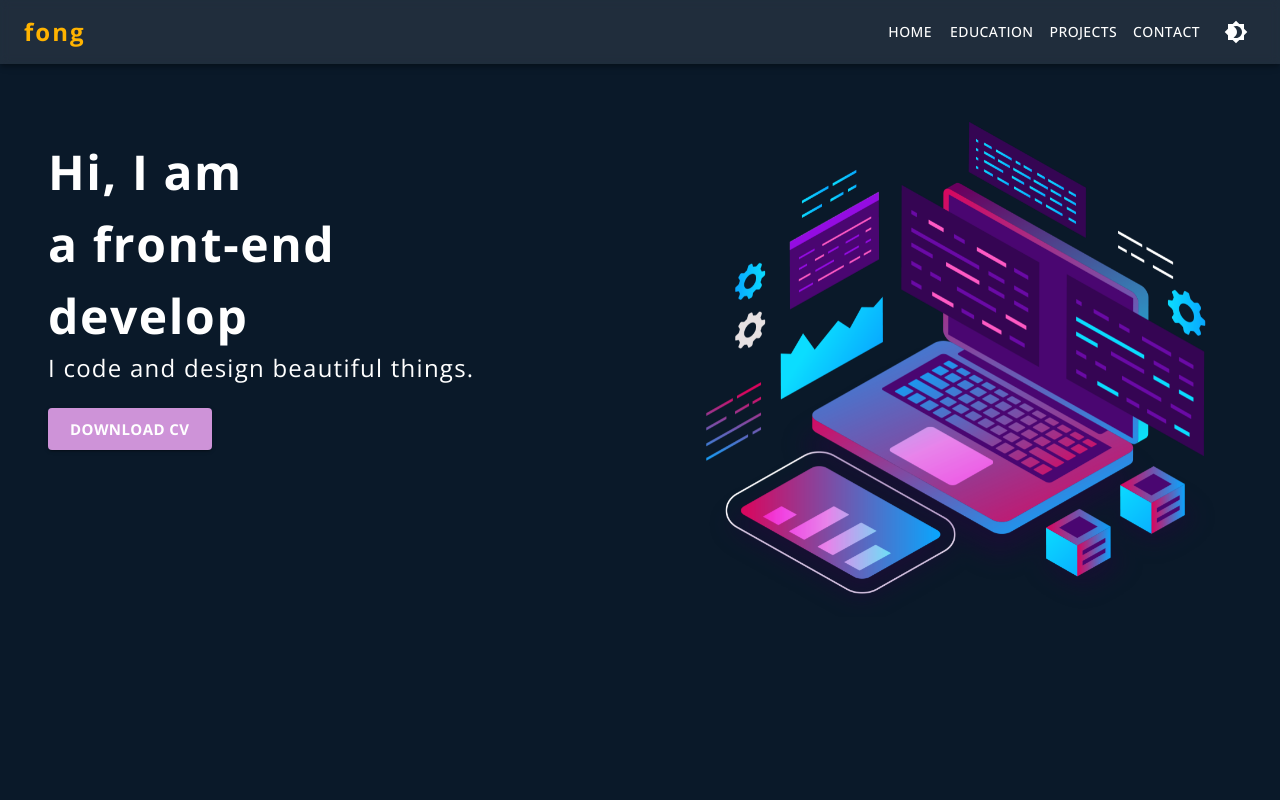
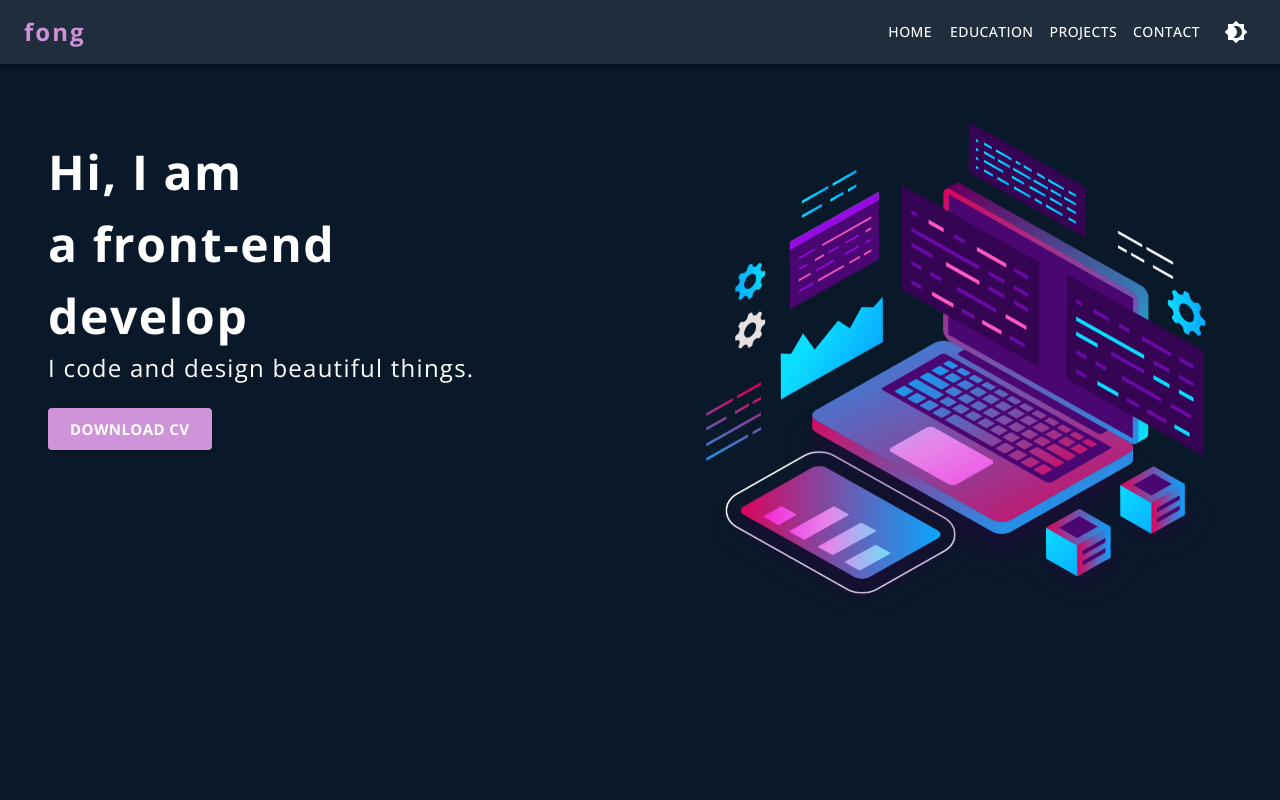
Before and after one commit to hideonbush106/portfolio, a React (Vite) app: page / in a window 1280 px wide. Shown: the top 800 px of the page. Built offline with nearby package versions, Linux system fonts and the light colour scheme.

Commit message:
fix color on logo

```diff
--- a/src/routes/Layout/components/Footer.jsx
+++ b/src/routes/Layout/components/Footer.jsx
@@ -33,15 +33,11 @@ const Footer = () => {
         <Typography
           variant="h5"
           component={Link}
+          color="secondary"
           to="/"
           sx={{
             textAlign: { sm: "left", xs: "center" },
             textDecoration: "none",
-            color: `${
-              theme.palette.mode === "dark"
-                ? "#ffb300 !important"
-                : "#6e07f3 !important"
-            }`,
             letterSpacing: 2,
             fontWeight: "700",
           }}
--- a/src/routes/Layout/components/Navbar.jsx
+++ b/src/routes/Layout/components/Navbar.jsx
@@ -111,15 +111,11 @@ function DrawerAppBar(props) {
           <Typography
             variant="h5"
             component={Link}
+            color="secondary"
             to="/"
             sx={{
               flexGrow: 1,
               textDecoration: "none",
-              color: `${
-                theme.palette.mode === "dark"
-                  ? "#ffb300 !important"
-                  : "#6e07f3 !important"
-              }`,
               letterSpacing: 2,
               fontWeight: "700",
               display: { xs: "none", sm: "block" },
```
